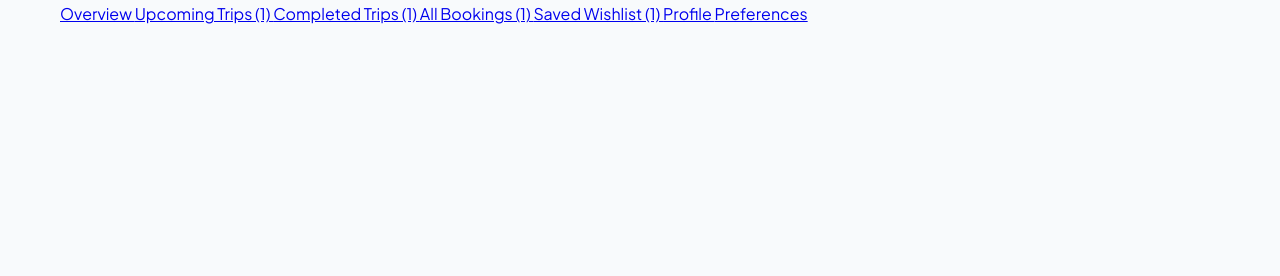
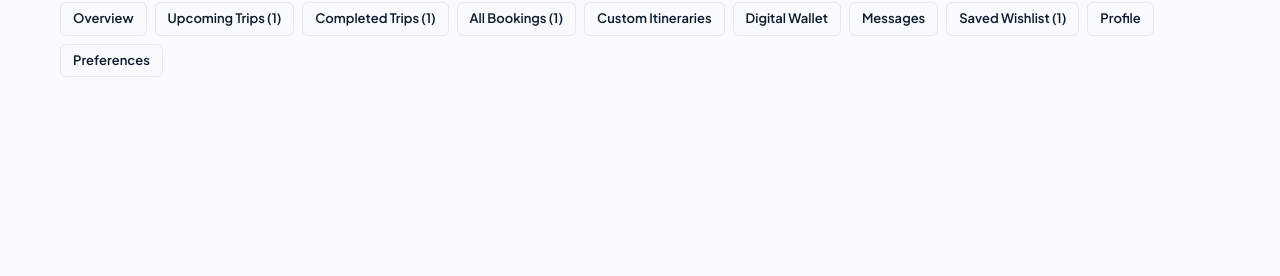
Before and after one commit to HBJ17/Roamly, a Flask app: template templates/dashboard.html in a window 1280 px wide. Shown: the part 150-426 px from the top of the page. Run offline with Flask 3, Linux system fonts and the light colour scheme; the template is opened without the code that fills it: most values are stand-ins (such as "Sample title", 1, 10 or a date in 2020).

Commit message:
refactor: integrate all new modules into base layouts, navigation, and dashboards

```diff
--- a/templates/dashboard.html
+++ b/templates/dashboard.html
@@ -10,26 +10,35 @@
     </div>
 
     <!-- Dashboard Navigation Tabs -->
-    <div class="dashboard-tabs">
-        <a href="{{ url_for('dashboard.dashboard', tab='overview') }}" class="tab-btn {% if active_tab == 'overview' %}active{% endif %}">
+    <div class="dashboard-tabs" style="display:flex; gap:8px; flex-wrap:wrap; margin-bottom:20px;">
+        <a href="{{ url_for('dashboard.dashboard', tab='overview') }}" class="btn btn-sm {% if active_tab == 'overview' %}btn-primary{% else %}btn-outline{% endif %}">
             Overview
         </a>
-        <a href="{{ url_for('dashboard.dashboard', tab='upcoming') }}" class="tab-btn {% if active_tab == 'upcoming' %}active{% endif %}">
+        <a href="{{ url_for('dashboard.dashboard', tab='upcoming') }}" class="btn btn-sm {% if active_tab == 'upcoming' %}btn-primary{% else %}btn-outline{% endif %}">
             Upcoming Trips ({% if upcoming_bookings %}{{ upcoming_bookings|length }}{% else %}0{% endif %})
         </a>
-        <a href="{{ url_for('dashboard.dashboard', tab='completed') }}" class="tab-btn {% if active_tab == 'completed' %}active{% endif %}">
+        <a href="{{ url_for('dashboard.dashboard', tab='completed') }}" class="btn btn-sm {% if active_tab == 'completed' %}btn-primary{% else %}btn-outline{% endif %}">
             Completed Trips ({% if completed_bookings %}{{ completed_bookings|length }}{% else %}0{% endif %})
         </a>
-        <a href="{{ url_for('dashboard.dashboard', tab='bookings') }}" class="tab-btn {% if active_tab == 'bookings' %}active{% endif %}">
+        <a href="{{ url_for('dashboard.dashboard', tab='bookings') }}" class="btn btn-sm {% if active_tab == 'bookings' %}btn-primary{% else %}btn-outline{% endif %}">
             All Bookings ({% if bookings %}{{ bookings|length }}{% else %}0{% endif %})
         </a>
-        <a href="{{ url_for('dashboard.dashboard', tab='saved') }}" class="tab-btn {% if active_tab == 'saved' %}active{% endif %}">
+        <a href="/itineraries" class="btn btn-sm btn-outline">
+            Custom Itineraries
+        </a>
+        <a href="/wallet" class="btn btn-sm btn-outline">
+            Digital Wallet
+        </a>
+        <a href="/messages" class="btn btn-sm btn-outline">
+            Messages
+        </a>
+        <a href="{{ url_for('dashboard.dashboard', tab='saved') }}" class="btn btn-sm {% if active_tab == 'saved' %}btn-primary{% else %}btn-outline{% endif %}">
             Saved Wishlist ({% if saved_items %}{{ saved_items|length }}{% else %}0{% endif %})
         </a>
-        <a href="{{ url_for('dashboard.dashboard', tab='profile') }}" class="tab-btn {% if active_tab == 'profile' %}active{% endif %}">
+        <a href="{{ url_for('dashboard.dashboard', tab='profile') }}" class="btn btn-sm {% if active_tab == 'profile' %}btn-primary{% else %}btn-outline{% endif %}">
             Profile
         </a>
-        <a href="{{ url_for('dashboard.dashboard', tab='preferences') }}" class="tab-btn {% if active_tab == 'preferences' %}active{% endif %}">
+        <a href="{{ url_for('dashboard.dashboard', tab='preferences') }}" class="btn btn-sm {% if active_tab == 'preferences' %}btn-primary{% else %}btn-outline{% endif %}">
             Preferences
         </a>
     </div>
@@ -107,7 +116,7 @@
                         <tr>
                             <td>
                                 <strong>#ROAM-{{ b['booking_type'][:3]|upper }}-{{ "%04d"|format(b['id']) }}</strong><br>
-                                <small class="text-muted">{{ b['created_at'][:10] }}</small>
+                                <small class="text-muted">{{ b['created_at']|format_date }}</small>
                             </td>
                             <td>
                                 <strong>{{ b['item_title'] }}</strong><br>
@@ -236,7 +245,7 @@
                         <tr>
                             <td>
                                 <strong>#ROAM-{{ b['booking_type'][:3]|upper }}-{{ "%04d"|format(b['id']) }}</strong><br>
-                                <small class="text-muted">{{ b['created_at'][:10] }}</small>
+                                <small class="text-muted">{{ b['created_at']|format_date }}</small>
                             </td>
                             <td>
                                 <strong>{{ b['item_title'] }}</strong><br>
```
Also changed, not shown: templates/admin/dashboard.html (+27 -15 lines), templates/agency/dashboard.html (+8 -5 lines).
